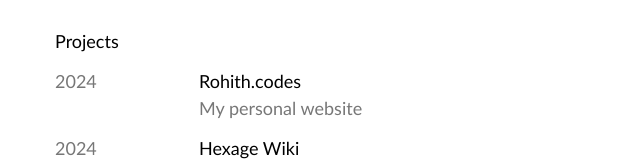
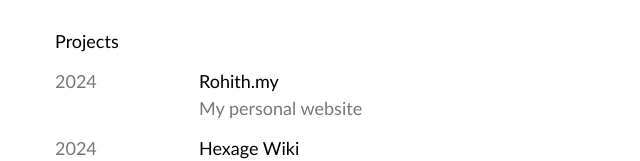
Before and after one commit to thelegend8105/my-website, a Svelte app: page / in a window 1280 px wide. Shown: the part 150-311 px from the top of the page, without its empty margins (237-877 px from the left). Built offline with nearby package versions, Linux system fonts and the light colour scheme.

Commit message:
updated personal website link

```diff
--- a/src/App.svelte
+++ b/src/App.svelte
@@ -7,9 +7,9 @@
       title: "Projects",
       data: [
         {
-          title: "Rohith.codes",
+          title: "Rohith.my",
           description: "My personal website",
-          link: "https://rohith.codes",
+          link: "https://rohith.my",
           year: 2024,
         },
         {
```
